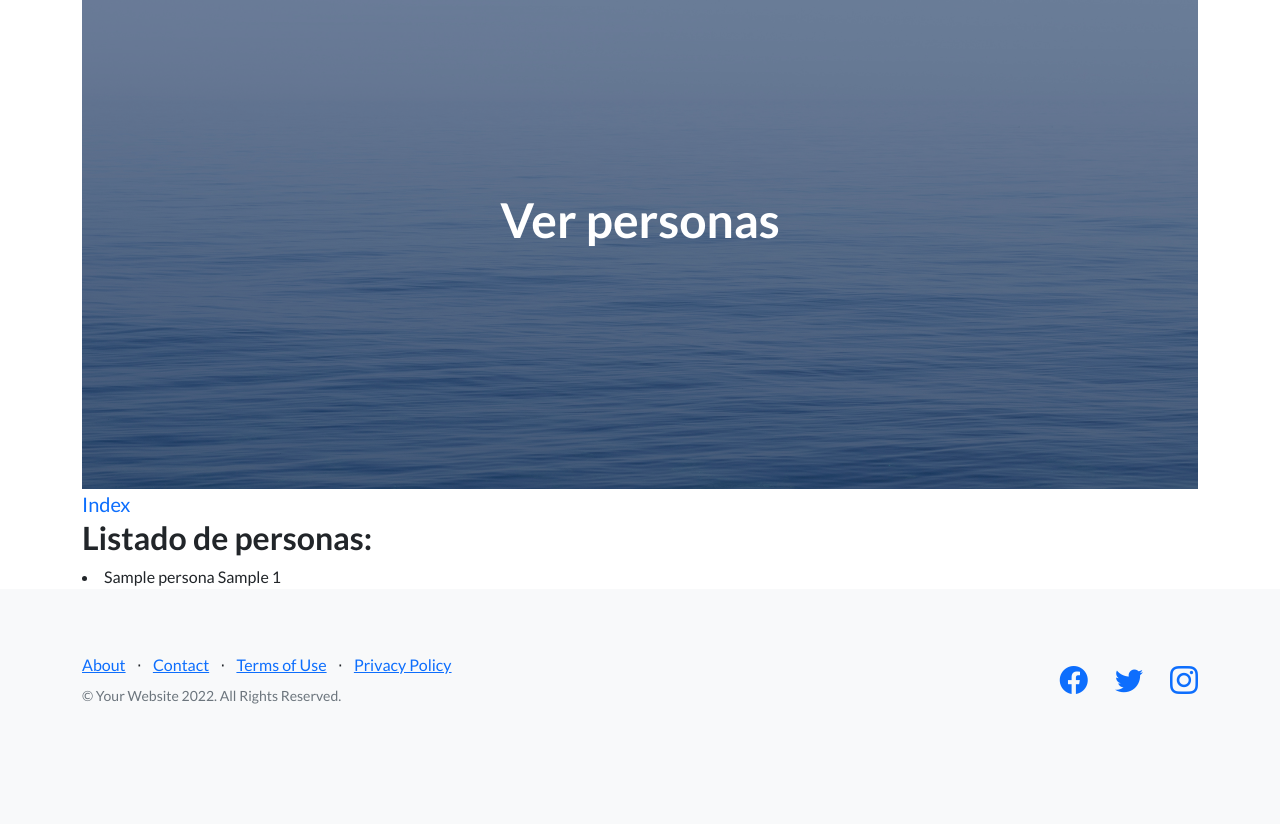
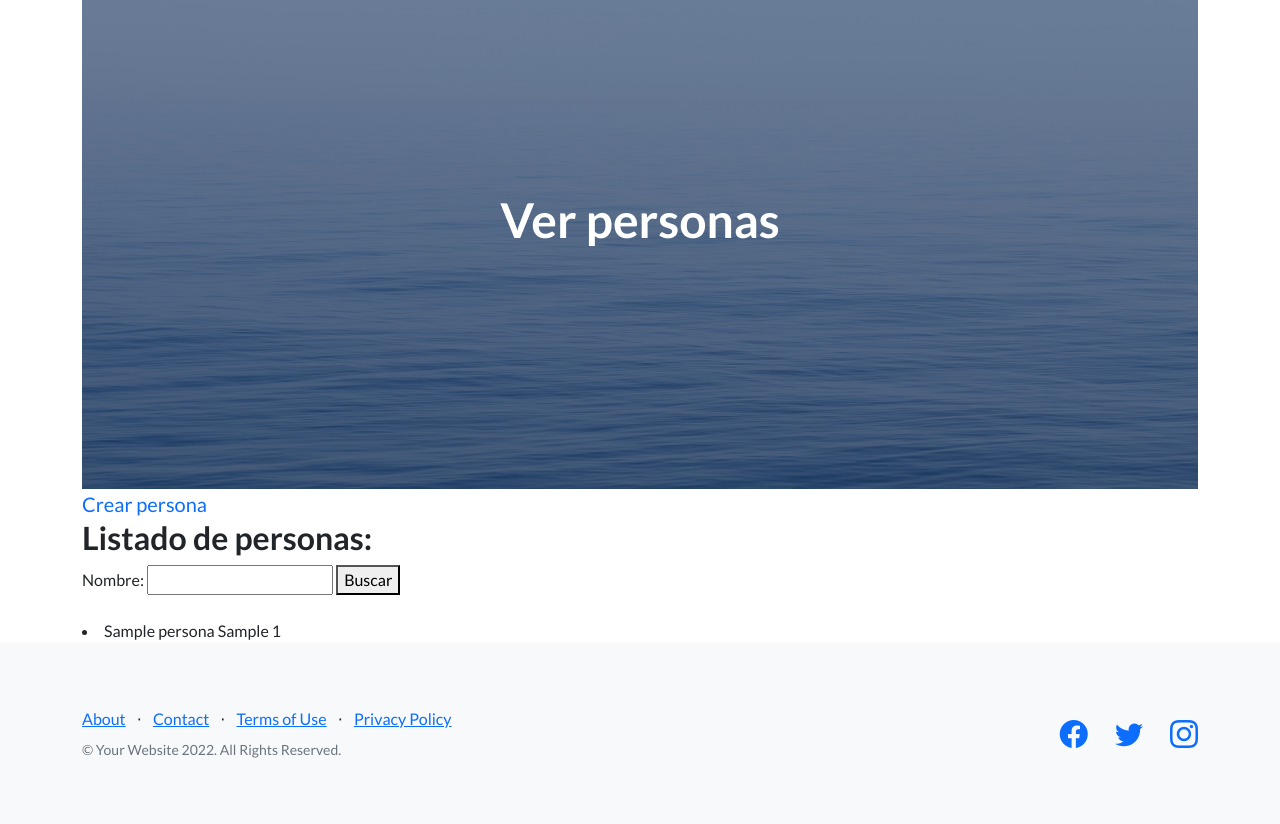
Before and after one commit to nicolastoews/Django-project, a Django app: page /ver-personas/ in a window 1280 px wide. Shown: the part 57-881 px from the top of the page. Before the commit the page ends 761 px from the top, so only its background shows below. Run offline with Django 4.2, Linux system fonts and the light colour scheme; tables that the repository leaves empty hold one stand-in row (values such as "Sample post"); some libraries are stand-ins or nearby versions.

Commit message:
Added forms

```diff
--- /dev/null
+++ b/home/forms.py
@@ -0,0 +1,10 @@
+from django import forms
+
+class PersonaFormulario(forms.Form):
+    nombre = forms.CharField(max_length=30)
+    apellido = forms.CharField(max_length=30)
+    edad = forms.IntegerField()
+    fecha_creacion = forms.DateField(required=False)
+
+class BusquedaPersona(forms.Form):
+    nombre = forms.CharField(max_length=30, required=False)
--- a/home/templates/home/ver_personas.html
+++ b/home/templates/home/ver_personas.html
@@ -9,9 +9,19 @@ Ver personas
 {% endblock h1_texto_header %}
 
 {% block index_contenido %}
-<a class="navbar-brand" href={% url 'index' %}>Index</a>
+<a class="navbar-brand" href={% url 'crear_persona' %}>Crear persona</a>
     <h2>Listado de personas:</h2>
+
+    <form action="{% url 'ver_personas' %}" method="GET">
+        {{formulario}}
+        <button>Buscar</button>
+    </form>
+<br>
+{% if personas %}
     {% for persona in personas %}
         <li>{{persona.nombre}} {{persona.apellido}} {{persona.edad}}</li>
     {% endfor %}
+{% else %}
+    <p>No se encontraron resultados o aún no se inició una búsqueda.</p>
+{% endif %}
 {% endblock index_contenido %}
--- a/home/urls.py
+++ b/home/urls.py
@@ -13,5 +13,5 @@ urlpatterns = [
     path('template/<str:nombre>', views.tu_template),
     # path('prueba-template/', views.prueba_template),
     path('ver-personas/', views.ver_personas, name='ver_personas'),
-    path('crear-persona/<str:nombre>/<str:apellido>/', views.crear_persona),#sacar los arguemtnos de nombre y apellido si sacamos los arg en crear_persona
+    path('crear-persona/', views.crear_persona, name='crear_persona'),#sacar los arguemtnos de nombre y apellido si sacamos los arg en crear_persona
 ]
--- a/home/views.py
+++ b/home/views.py
@@ -1,8 +1,9 @@
 from django.http import HttpResponse
 from datetime import datetime
 from django.template import Context, Template, loader
-from django.shortcuts import render #new import
+from django.shortcuts import render, redirect #new import
 import random
+from home.forms import BusquedaPersona, PersonaFormulario
 
 from home.models import Persona
 
@@ -39,26 +40,33 @@ def prueba_template(request):
     template_renderizado = template.render(mi_contexto)
     return HttpResponse(template_renderizado)
 
-def crear_persona(request, nombre, apellido):#sacar param nom y apell
-    persona = Persona(nombre=nombre, apellido=apellido, edad=random.randrange(1,99), fecha_nacimiento=datetime.now())
-    #copair la linea de arriba 3 veces para crear a los 3 familiares (persona 1, 2 y 3)
-    persona.save() #guarda a la persona creada en la DB, si esto no está, la persona no queda guardad.
-    #no olvidar los save de cada objeto
+def crear_persona(request):
+    if request.method == 'POST':
+        formulario = PersonaFormulario(request.POST)
+        if formulario.is_valid():
+            data = formulario.cleaned_data
 
-    # template = loader.get_template('crear_persona.html')
-    # template_renderizado = template.render({'persona': persona})#sacar el diccionario si sacamos los parametros
-    # return HttpResponse(template_renderizado)
+            nombre = data['nombre']
+            apellido = data['apellido']
+            edad = data['edad']
+            fecha_creacion = data.get('fecha_creacion', datetime.now()) #lo crea vacio no se por que
 
-    return render(request,'home/crear_persona.html', {'persona': persona}) #new, reemplaza las 3 lineas de arriba
+            persona = Persona(nombre=nombre, apellido=apellido, edad=random.edad, fecha_creacion=fecha_creacion)
+            persona.save() #guarda a la persona creada en la DB, si esto no está, la persona no queda guardad.
+                            #no olvidar los save de cada objeto
+            # return render(request,'home/ver_persona.html', {}) #Este te trae solo los datos que acabas de ingresar
+            return redirect('ver_personas') #este te manda directamente a ver_personas mostrando todos los datos
+    formulario = PersonaFormulario()
+    return render(request,'home/crear_persona.html', {'formulario': formulario}) #new, reemplaza las 3 lineas de arriba
 
 def ver_personas(request):
-    personas = Persona.objects.all #trae todos los objetos de Persona que estén en la DB
-
-    # template = loader.get_template('ver_personas.html')
-    # template_renderizado = template.render({'personas': personas})
-    # return HttpResponse(template_renderizado)
-
-    return render(request, 'home/ver_personas.html', {'personas': personas}) #new, reemplaza las 3 lineas de arriba
+    nombre = request.GET.get('nombre')
+    if nombre:
+        personas = Persona.objects.filter(nombre__icontains = nombre)
+    else:
+        personas = Persona.objects.all() #trae todos los objetos de Persona que estén en la DB
+    formulario = BusquedaPersona()
+    return render(request, 'home/ver_personas.html', {'personas': personas, 'formulario': formulario}) #new, reemplaza las 3 lineas de arriba
 
 def index(request):
     return render(request, 'home/index.html')
```
Also changed, not shown: home/templates/home/crear_persona.html (+7 -1 lines), changelog.txt.
